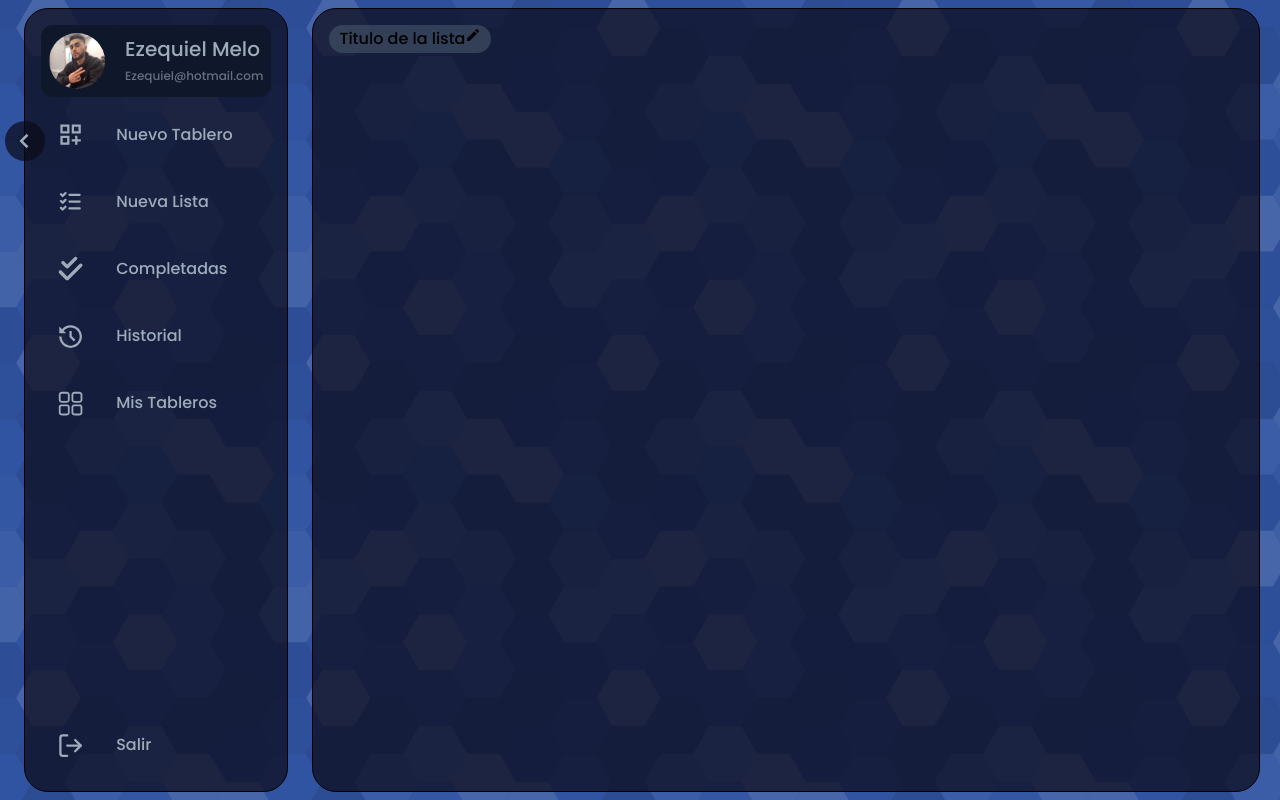
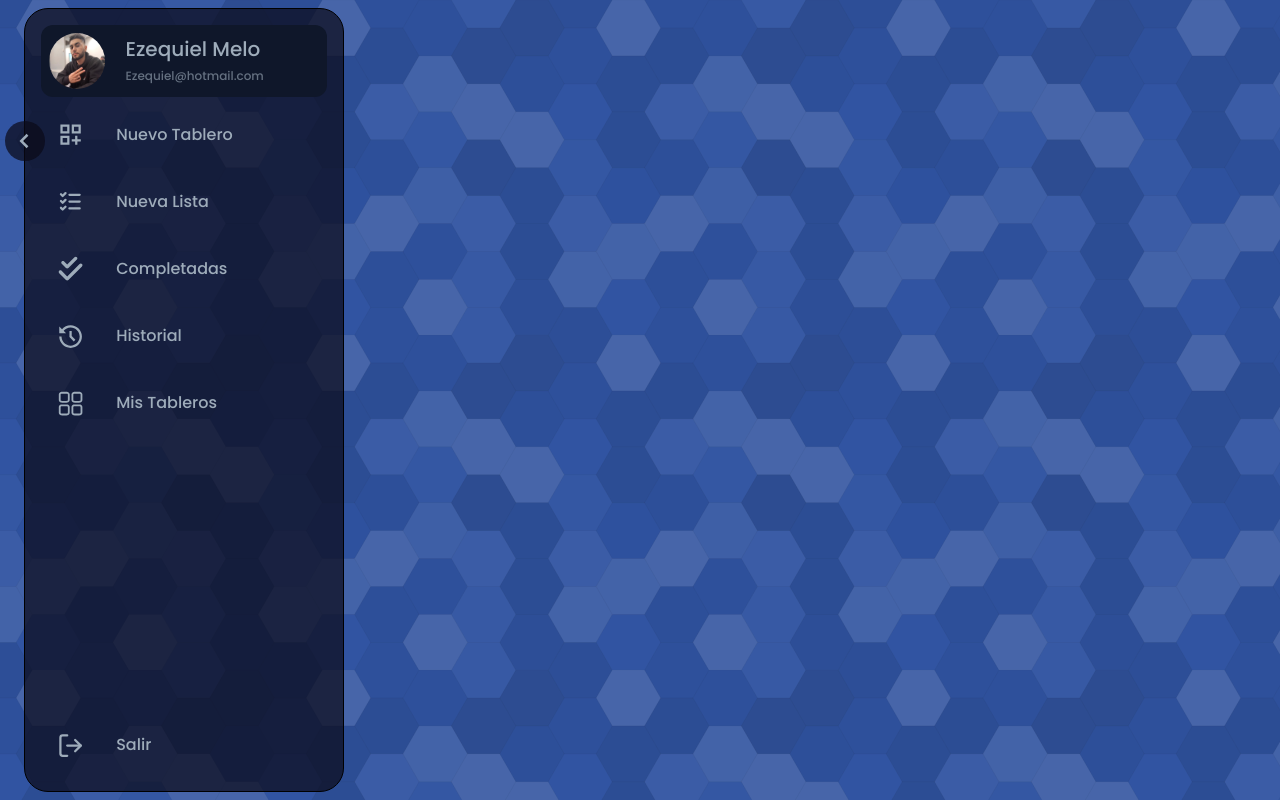
Before and after one commit to EzequielMelo/To-Do-List, a React (Vite) app in the folder To-Do-List/: page / in a window 1280 px wide. Built offline with nearby package versions, Linux system fonts and the light colour scheme.

Commit message:
Se corrigio un pequeño problema, ahora se muestran los tableros que se añadan y quedan guardados

```diff
--- a/To-Do-List/src/App.jsx
+++ b/To-Do-List/src/App.jsx
@@ -18,7 +18,7 @@ function App() {
   console.log(boards)
 
   useEffect(() => {
-    localStorage.setItem('list', JSON.stringify(boards));
+    localStorage.setItem('Board', JSON.stringify(boards));
     /* console.log('Las listas se han actualizado:', lists); */
     }, [boards]);
 
@@ -55,11 +55,14 @@ function App() {
      <Sidebar
       onSidebarItemClick={handleSidebarItemClick}
      />
-     <Board
-      boardName={boardName}
-      onTittleChange
-      newListClicked={clickAddList}
-     />
+     {boards && boards.map((board) => (
+           <Board
+           key={board.id}
+           boardName={board.name}
+           onTittleChange
+           newListClicked={clickAddList}
+          />
+     ))}
     </div>
   )
 }
```
